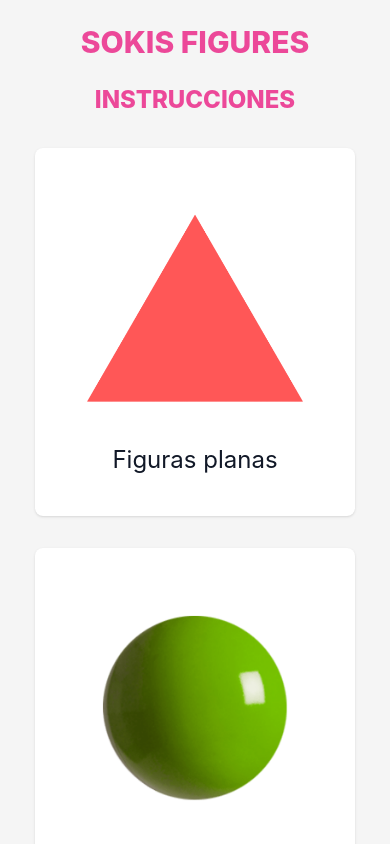
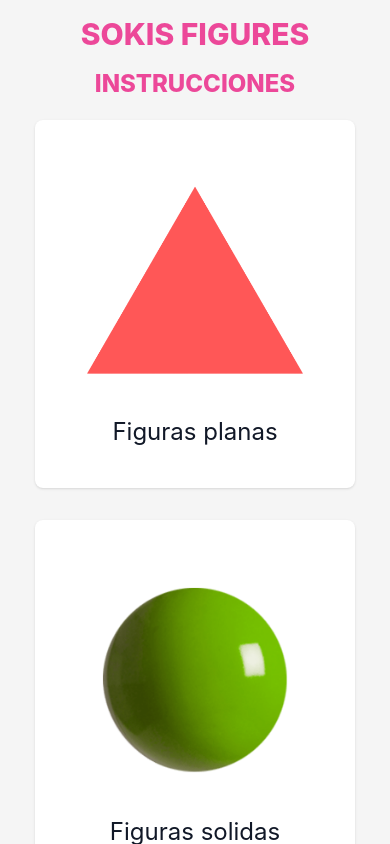
Before and after one commit to sojoko/sokis-figures, a React (Create React App) app: page / in a window 390 px wide. Shown: the top 844 px of the page. Built offline with nearby package versions, Linux system fonts and the light colour scheme.

Commit message:
instrucctions

```diff
--- a/src/components/FigureSelecter.jsx
+++ b/src/components/FigureSelecter.jsx
@@ -10,7 +10,7 @@ function FirgureSelecter() {
   ];
   return (
     <div className='min-h-[85vh] flex justify-center items-center'>
-    <div className="grid grid-cols-1 sm:grid-cols-2 gap-8 lg:gap-24 p-4 lg:mx-40 lg:mt-24 mt-4">
+    <div className="grid grid-cols-1 sm:grid-cols-2 gap-8 lg:gap-24 p-4 lg:mx-40 lg:mt-24 mt-1">
       {figures.map((figure, index) => (
         <a href={figure.src}>
         <div key={index} className="flex items-center justify-center lg:mt-16">
--- a/src/components/Header.jsx
+++ b/src/components/Header.jsx
@@ -17,10 +17,10 @@ function Header() {
   return (
     <div className='flex w-full justify-between items-center flex-col lg:flex-row'>
       <a href="../">
-        <p className='mt-6 lg:ml-16 text-center text-pink-500 text-3xl font-extrabold'>SOKIS FIGURES</p>
+        <p className='mt-4 lg:ml-16 text-center text-pink-500 text-3xl font-extrabold'>SOKIS FIGURES</p>
       </a>
       <button onClick={openModal}>
-        <p className='mt-6 lg:mr-16 text-center text-pink-500 text-2xl font-extrabold'>INSTRUCCIONES</p>
+        <p className='mt-4 lg:mr-16 text-center text-pink-500 text-2xl font-extrabold'>INSTRUCCIONES</p>
       </button>
       <ModalInstruc isOpen={isModalOpen} onClose={closeModal} />
     </div>
```
